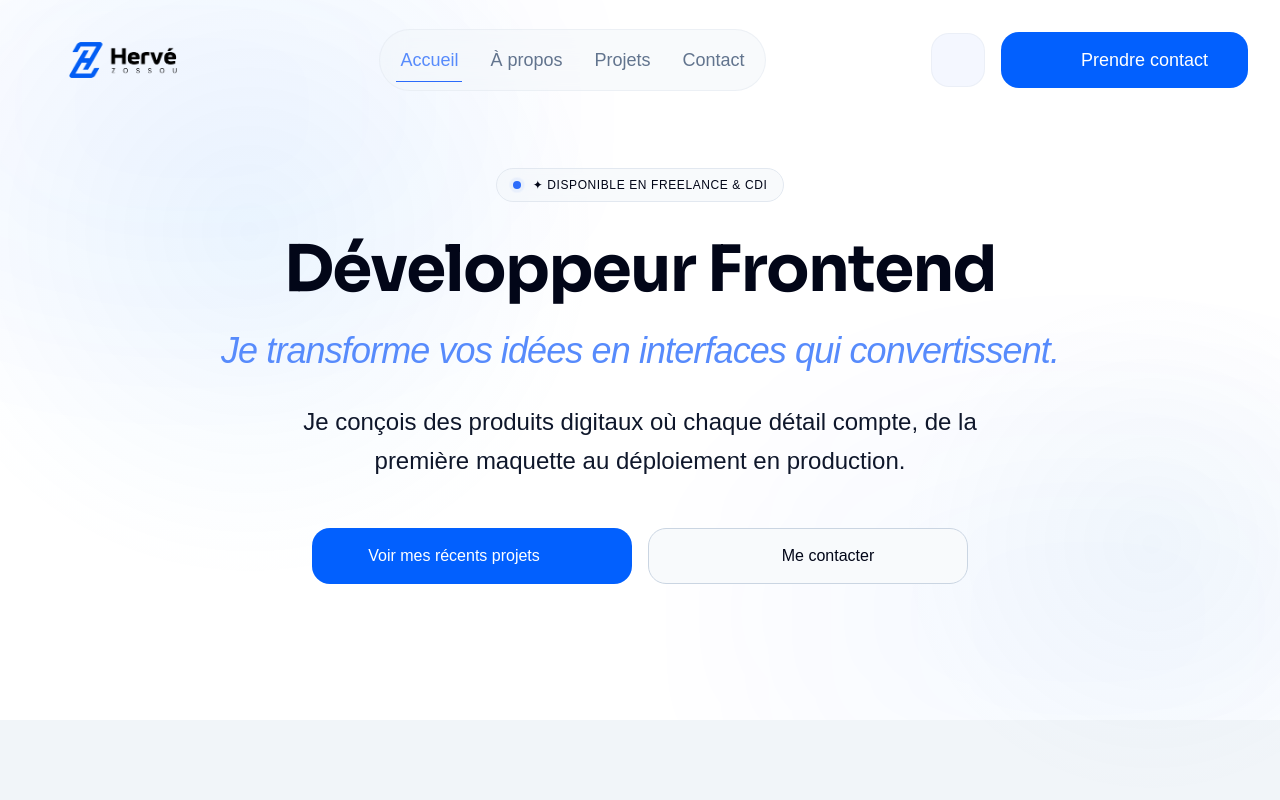
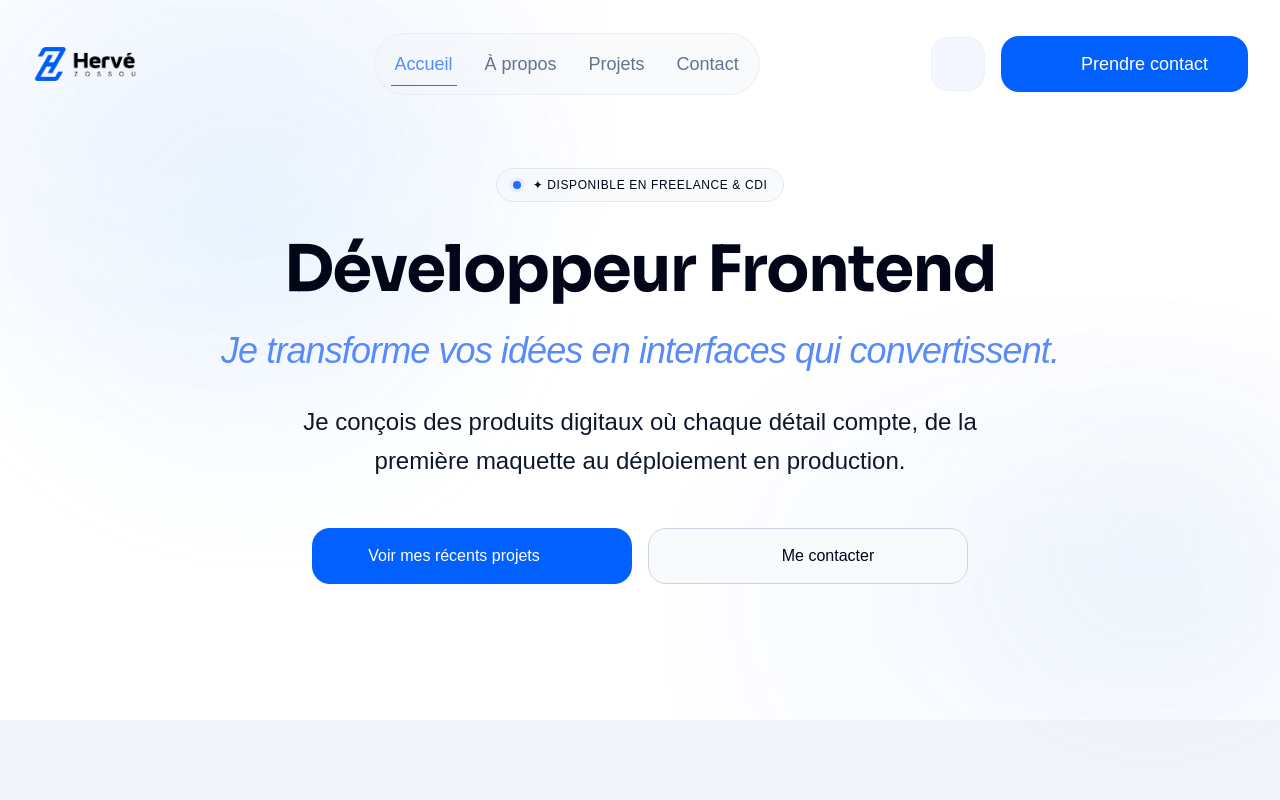
Before and after one commit to hervezossou/hz-portfolio, a Next.js app: page / in a window 1280 px wide. Shown: the top 800 px of the page. Built offline with nearby package versions, Linux system fonts and the light colour scheme; some icons are missing; a web font is replaced by a local one.

Commit message:
style: adjust logo size and alignment in header

```diff
--- a/src/components/ui/logo.tsx
+++ b/src/components/ui/logo.tsx
@@ -21,18 +21,18 @@ export function Logo({ className }: LogoProps) {
             <Image
                 src="/brand/logo-light.png"
                 alt="Hervé Zossou logo"
-                width={220}
-                height={70}
-                className="h-18 w-auto object-contain transition-all group-hover:scale-105 dark:hidden"
+                width={202}
+                height={80}
+                className="-ml-8 h-20 w-auto object-contain transition-all group-hover:scale-105 dark:hidden"
                 priority
             />
             {/* Dark mode logo — hidden in light mode */}
             <Image
                 src="/brand/logo-dark.png"
                 alt="Hervé Zossou logo"
-                width={220}
-                height={70}
-                className="hidden h-18 w-auto object-contain transition-all group-hover:scale-105 dark:block"
+                width={202}
+                height={80}
+                className="-ml-8 hidden h-20 w-auto object-contain transition-all group-hover:scale-105 dark:block"
                 priority
             />
         </Link>
```
